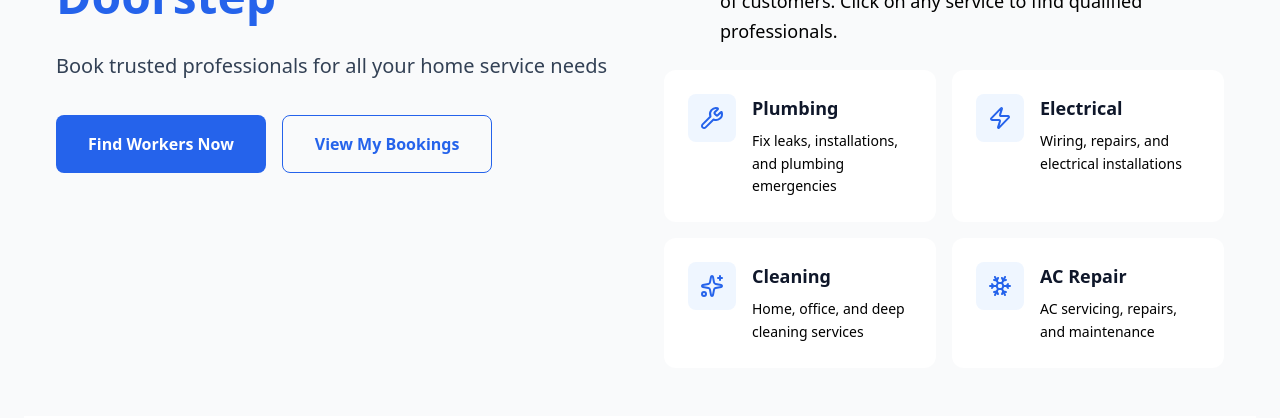
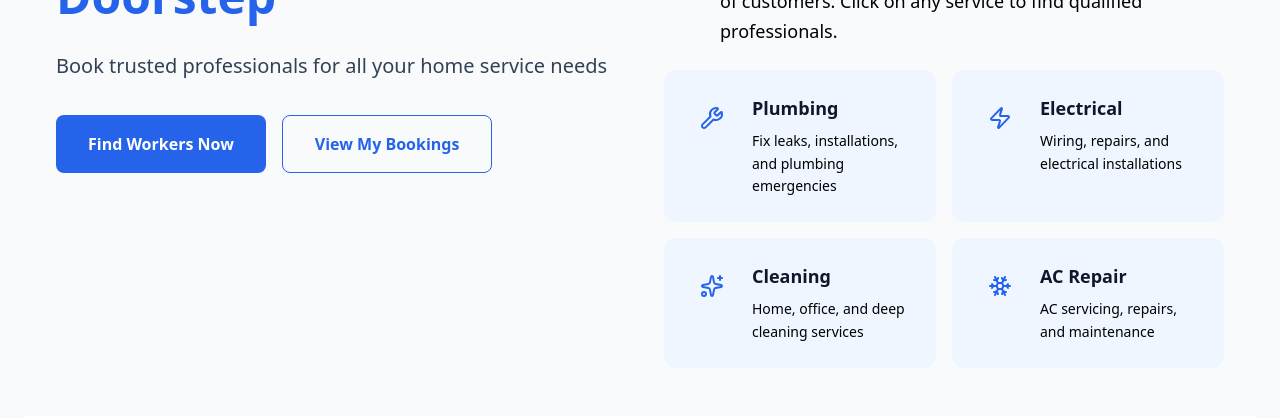
Before and after one commit to ssamiasultana/QuickServe_FrontEnd, a React (Vite) app in the folder quickServe/: page /customer/dashboard in a window 1280 px wide. Shown: the part 230-648 px from the top of the page. Built offline with nearby package versions, Linux system fonts and the light colour scheme; no server answers.

Commit message:
feat: update CustomerDashboard navigation and UI text for improved user experience

```diff
--- a/quickServe/src/components/CustomerDashboard.jsx
+++ b/quickServe/src/components/CustomerDashboard.jsx
@@ -60,8 +60,8 @@ const CustomerDashboard = () => {
 
   const handleConditionalClick = () => {
     if (isAuthenticated) {
-      is;
-      navigate('/customer/manage-workers');
+
+      navigate('/customer/my-booking')
     } else {
       setShowModal(true);
     }
@@ -113,7 +113,7 @@ const CustomerDashboard = () => {
             </>
           }>
           <p className='text-gray-600'>
-            Please sign up or log in to hire workers and access this feature.
+            Please sign up or log in to view your bookings.
           </p>
         </Modal>
       )}
@@ -148,7 +148,7 @@ const CustomerDashboard = () => {
 
             <div className='flex flex-col sm:flex-row gap-4'>
               <button
-                onClick={handleConditionalClick}
+                onClick={() => navigate('/customer/manage-workers')}
                 className='px-8 py-4 rounded-lg font-semibold transition-all duration-300 transform hover:scale-105 hover:shadow-lg'
                 style={{
                   backgroundColor: colors.accent[600],
@@ -163,7 +163,7 @@ const CustomerDashboard = () => {
                 Find Workers Now
               </button>
               <button
-                onClick={() => navigate('/customer/my-booking')}
+                onClick={handleConditionalClick}
                 className='px-8 py-4 rounded-lg font-semibold transition-all duration-300 border transform hover:scale-105'
                 style={{
                   borderColor: colors.accent[600],
@@ -220,19 +220,12 @@ const CustomerDashboard = () => {
                   <div
                     key={service.id}
                     onClick={() => handleServiceClick(service.path)}
-                    className='p-6 rounded-xl transition-all duration-300 cursor-pointer transform hover:-translate-y-1 hover:shadow-lg '
+                    className='p-6 rounded-xl transition-all duration-300  transform hover:-translate-y-1 hover:shadow-lg '
                     style={{
-                      backgroundColor: colors.white,
-                      border: `1px solid ${colors.primary[200]}`,
+                      backgroundColor: colors.accent[50],
+                      border: `1px solid ${colors.accent[200]}`,
                     }}
-                    onMouseEnter={(e) => {
-                      e.currentTarget.style.borderColor = colors.accent[200];
-                      e.currentTarget.style.backgroundColor = colors.accent[50];
-                    }}
-                    onMouseLeave={(e) => {
-                      e.currentTarget.style.borderColor = colors.primary[200];
-                      e.currentTarget.style.backgroundColor = colors.white;
-                    }}>
+                  >
                     <div className='flex items-start space-x-4'>
                       <div
                         className='w-12 h-12 rounded-lg flex items-center justify-center shrink-0'
@@ -290,11 +283,10 @@ const CustomerDashboard = () => {
                     {worker.avatar}
                   </div>
                   <div
-                    className={`px-3 py-1 rounded-full text-xs font-medium ${
-                      worker.isAvailable
-                        ? 'bg-green-100 text-green-800'
-                        : 'bg-red-100 text-red-800'
-                    }`}>
+                    className={`px-3 py-1 rounded-full text-xs font-medium ${worker.isAvailable
+                      ? 'bg-green-100 text-green-800'
+                      : 'bg-red-100 text-red-800'
+                      }`}>
                     {worker.isAvailable ? 'Available' : 'Busy'}
                   </div>
                 </div>
```
